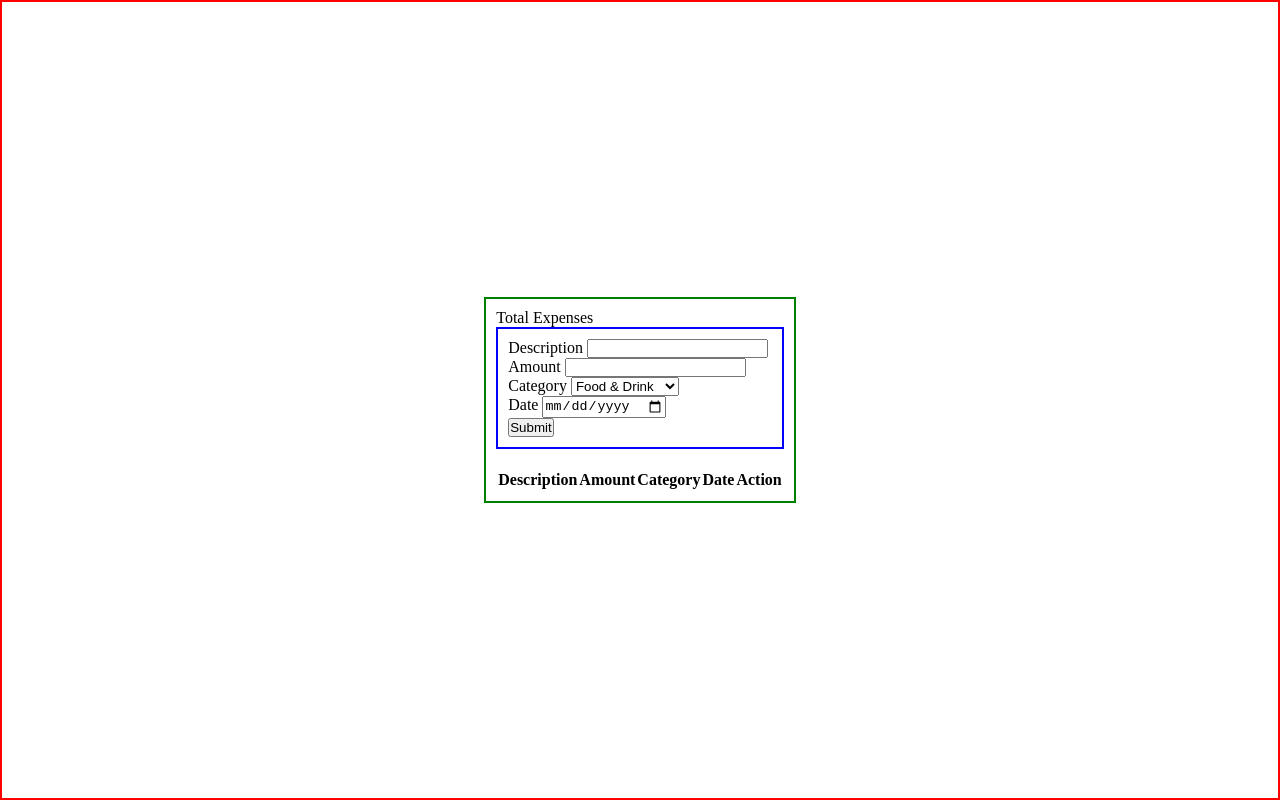
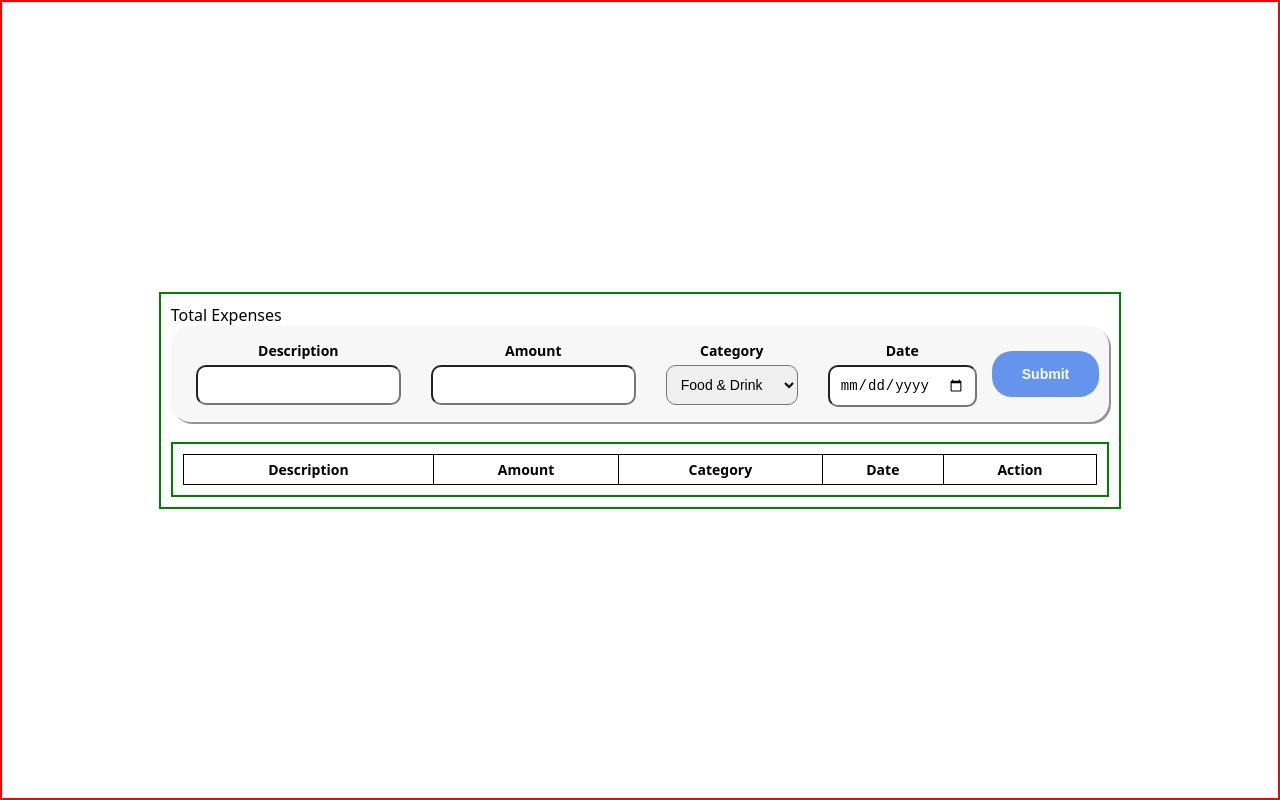
Before and after one commit to chrono-04/finance-tracker, a plain HTML site: page index.html in a window 1280 px wide. Drawn offline with Linux system fonts and the light colour scheme.

Commit message:
add user-form design

```diff
--- a/css/styles.css
+++ b/css/styles.css
@@ -2,6 +2,21 @@
   margin: 0;
   padding: 0;
   box-sizing: border-box;
+}
+
+body {
+  font-family:
+    system-ui,
+    -apple-system,
+    BlinkMacSystemFont,
+    "Segoe UI",
+    Roboto,
+    Oxygen,
+    Ubuntu,
+    Cantarell,
+    "Open Sans",
+    "Helvetica Neue",
+    sans-serif;
 }
 
 .main-container {
@@ -19,12 +34,76 @@
 }
 
 .form-container {
-  border: 2px solid blue;
   padding: 10px;
   margin-bottom: 20px;
+  display: flex;
+  background-color: #f7f7f7;
+  border-radius: 20px;
+  box-shadow: 2px 2px #959595;
 }
 
-.form-container > table {
+.input-field-container {
+  display: flex;
+  flex-direction: column;
+  margin: 0 10px;
+  padding: 5px;
+}
+
+.input-field-container > input,
+select {
+  padding: 10px;
+  font-size: 14px;
+  border-radius: 10px;
+}
+
+.input-field-container > label {
+  font-size: 14px;
+  font-weight: 600;
+  margin-bottom: 5px;
+  text-align: center;
+}
+
+.action-container {
+  display: flex;
+  justify-content: center;
+  align-items: center;
+}
+
+.action-container > button {
+  padding: 15px 30px;
+  border: none;
+  border-radius: 20px;
+  background-color: #6494ec;
+  color: white;
+  font-size: 14px;
+  font-weight: 700;
+  transition: 150ms ease-in-out;
+}
+
+.action-container > button:hover {
+  background-color: #2559ba;
+}
+
+.action-container > button:active {
+  background-color: #6494ec;
+}
+
+.table-container {
+  width: 100%;
+  padding: 10px;
+  border: 2px solid green;
+}
+
+table {
   border-collapse: collapse;
-  border: 2px solid yellow;
+  width: 100%;
+  font-size: 14px;
 }
+
+table > tr,
+th,
+td {
+  border: 1px solid black;
+  text-align: center;
+  padding: 5px;
+}
```
